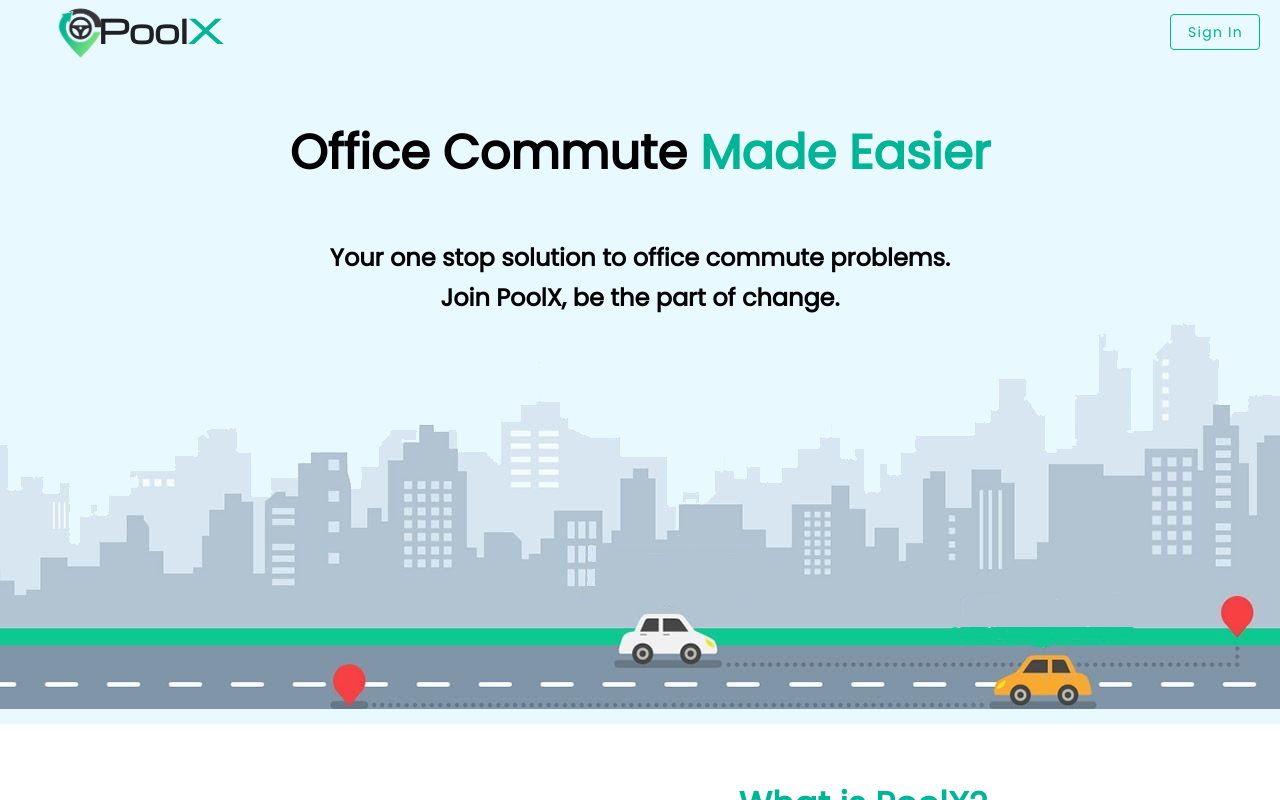
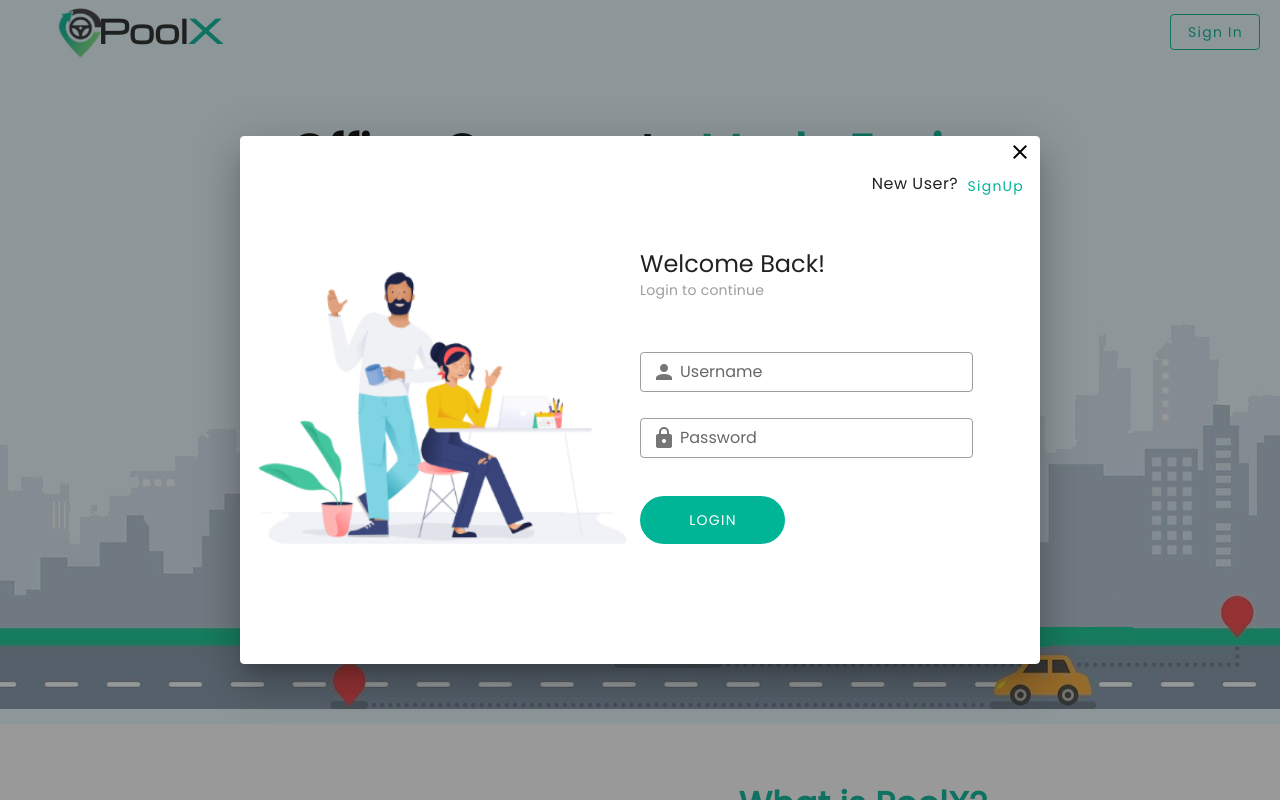
Before and after one commit to aswinpp24/poolx-web-app, a Vue app: page / in a window 1280 px wide. Both pictures are taken after a click on the button "Sign In". Shown: the top 800 px of the page. Built offline with nearby package versions, Linux system fonts and the light colour scheme.

Commit message:
Homepage Updated

```diff
--- a/src/components/core/Header.vue
+++ b/src/components/core/Header.vue
@@ -16,9 +16,7 @@
           </h1>
         </v-col>
         <v-spacer></v-spacer>
-        <v-btn outlined color="primary" class="mt-6 me-4 text-capitalize"
-          >Sign In</v-btn
-        >
+        <SignIn />
       </v-row>
     </v-app-bar>
   </div>
@@ -29,3 +27,11 @@
   font-family: Michroma;
 }
 </style>
+<script>
+import SignIn from "./SignIn.vue";
+export default {
+  components: {
+    SignIn,
+  },
+};
+</script>
--- /dev/null
+++ b/src/components/core/SignIn.vue
@@ -0,0 +1,87 @@
+<template>
+  <v-dialog v-model="dialog" max-width="800px">
+    <template v-slot:activator="{ on }">
+      <v-btn
+        v-on="on"
+        outlined
+        color="primary"
+        class="mt-6 me-4 text-capitalize"
+        >Sign In</v-btn
+      >
+    </template>
+    <v-card class="pa-3">
+      <v-row>
+        <v-spacer></v-spacer>
+
+        <v-icon color="black" class="me-2 mt-1" @click="close"
+          >mdi-close</v-icon
+        >
+      </v-row>
+      <v-row class="mt-n6">
+        <v-col cols="6">
+          <v-img :src="require('@/assets/welcome.png')" contain height="500" />
+        </v-col>
+        <v-col cols="6">
+          <v-row class="text-end text-body-1 mt-5" justify="end">
+            New User?
+            <v-btn text class="primary--text text-capitalize mt-n1 ms-n2"
+              >SignUp</v-btn
+            >
+          </v-row>
+          <v-row class="text-h5 mt-14">
+            Welcome Back!
+          </v-row>
+          <v-row class="text-body-2 grey--text">
+            Login to continue
+          </v-row>
+          <v-form class="mt-16">
+            <v-row>
+              <v-col cols="10" class="pa-0">
+                <v-text-field
+                  outlined
+                  label="Username"
+                  prepend-inner-icon="mdi-account"
+                  dense
+                ></v-text-field>
+              </v-col>
+            </v-row>
+            <v-row>
+              <v-col cols="10" class="pa-0">
+                <v-text-field
+                  label="Password"
+                  prepend-inner-icon="mdi-lock"
+                  outlined
+                  dense
+                ></v-text-field>
+              </v-col>
+            </v-row>
+            <v-row class="mt-6">
+              <v-btn
+                depressed
+                color="primary"
+                class="white--text px-12 py-6"
+                rounded
+              >
+                Login
+              </v-btn>
+            </v-row>
+          </v-form>
+        </v-col>
+      </v-row>
+    </v-card>
+  </v-dialog>
+</template>
+<script>
+export default {
+  data() {
+    return {
+      dialog: false,
+    };
+  },
+  methods: {
+    close() {
+      this.dialog = false;
+    },
+  },
+};
+</script>
--- a/src/plugins/vuetify.ts
+++ b/src/plugins/vuetify.ts
@@ -10,11 +10,13 @@
         primary: "#00B496",
         secondary: "#FFE500",
         cover: "#E8F9FF",
+        footer: "#3A3A3B",
       },
       light: {
         primary: "#00B496",
         secondary: "#FFE500",
         cover: "#E8F9FF",
+        footer: "#3A3A3B",
       },
     },
   },
--- a/src/views/Home.vue
+++ b/src/views/Home.vue
@@ -82,6 +82,56 @@
 
       <BenefitCard />
     </v-container>
+    <v-container class="primary pa-0 ma-0 mb-16" fluid>
+      <h1>Aswin</h1>
+      <h1>Aswin</h1>
+      <h1>Aswin</h1>
+      <h1>Aswin</h1>
+      <h1>Aswin</h1>
+      <h1>Aswin</h1>
+    </v-container>
+    <v-container>
+      <h1>Aswin</h1>
+      <h1>Aswin</h1>
+      <h1>Aswin</h1>
+      <h1>Aswin</h1>
+      <h1>Aswin</h1>
+      <h1>Aswin</h1>
+    </v-container>
+    <v-container class="black mt-16 ma-0 pa-0 " fluid>
+      <v-row class="white--text px-16 pb-5">
+        <v-col cols="4">
+          <v-row>
+            <v-col cols="2">
+              <v-img
+                :src="require('@/assets/logo-poolx.png')"
+                contain
+                height="60"
+              />
+            </v-col>
+            <v-col cols="7">
+              <h1 class="text-start mt-1 logo">
+                Pool<span class="primary--text">X</span>
+              </h1>
+              <label class="text-body-2">Office commute made easier.</label>
+            </v-col>
+          </v-row>
+          <v-row class="text-body-2 mt-16">
+            &copy;2021. PoolX. All rights Reserved.
+          </v-row>
+        </v-col>
+        <v-col cols="4"> </v-col>
+        <v-col cols="4" class="mt-6">
+          <v-row class="text-h5">
+            Contact Us
+          </v-row>
+          <v-row class="text-body-2 mt-6">
+            If you have any questions about PoolX, feel free to get in touch
+            with us at support@poolx.com.
+          </v-row>
+        </v-col>
+      </v-row>
+    </v-container>
   </v-container>
 </template>
 
```
Also changed, not shown: src/assets/welcome.png (added).
